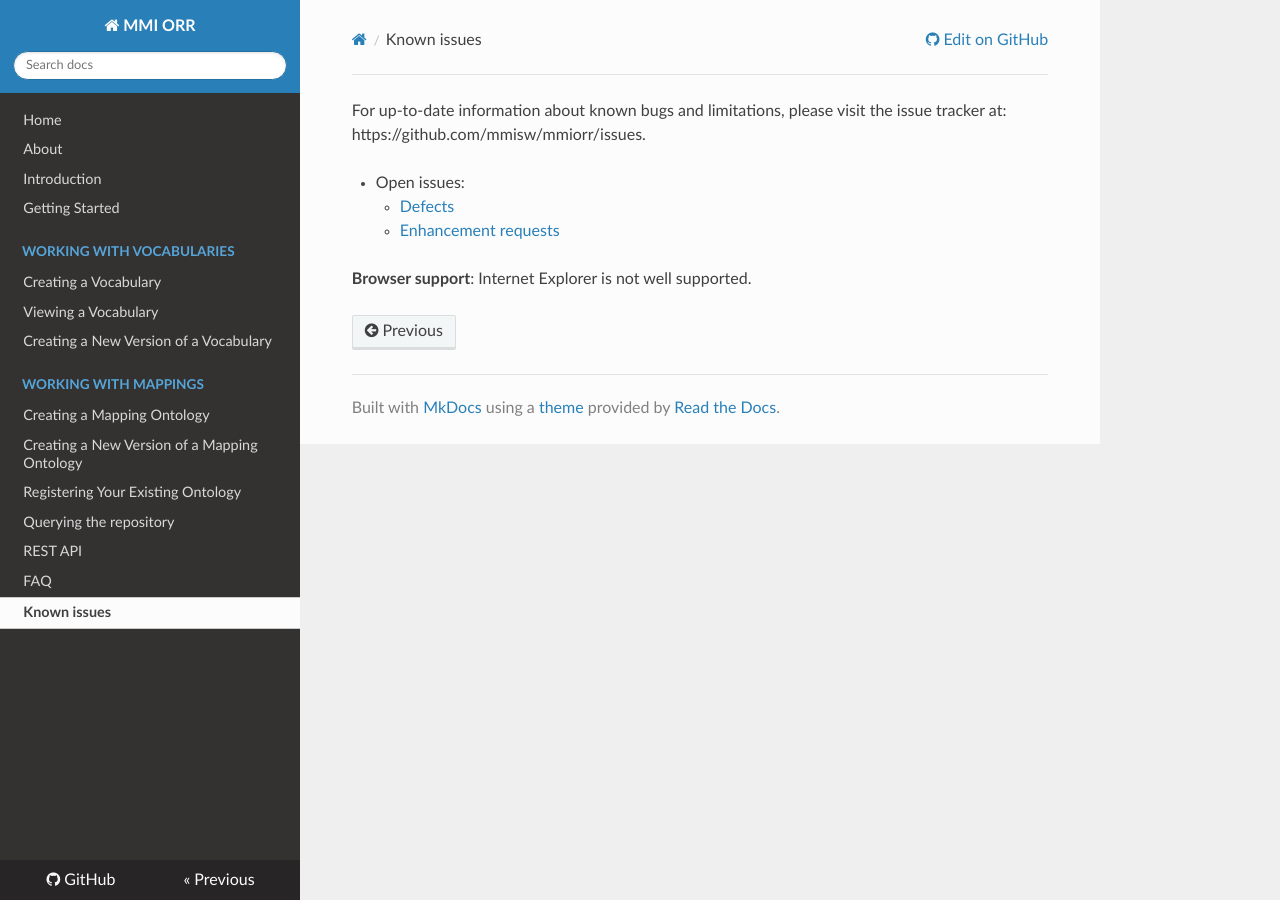
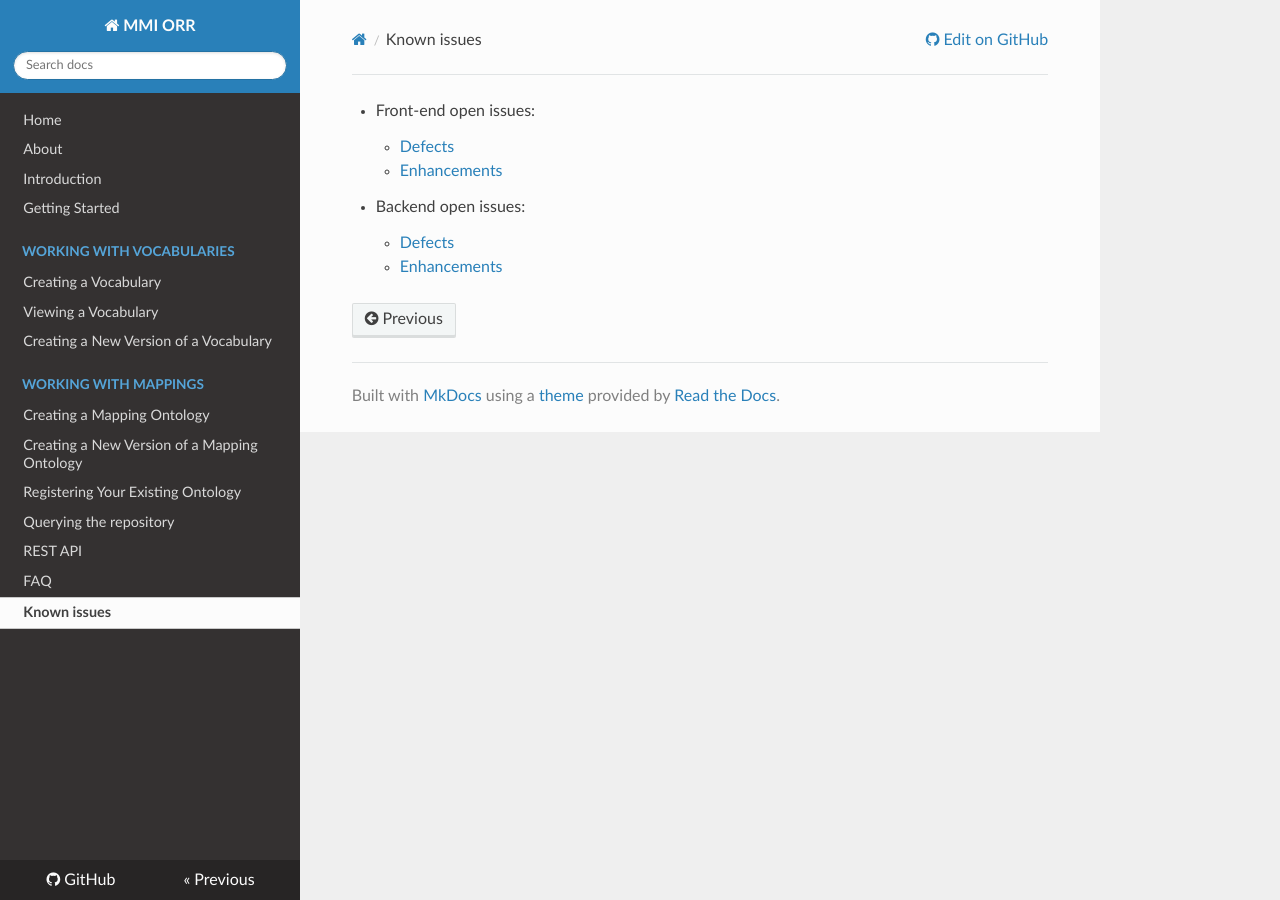
Before and after one commit to mmisw/mmiorr-docs, an MkDocs documentation site: the page built from docs/knownissues.md, in a window 1280 px wide. Built offline with MkDocs 1.6.1, drawn with Linux system fonts in a browser that asks for light colours; nearby versions of some CDN libraries; old or Windows-style settings are respelled for this version of MkDocs.

Commit message:
update known issues to point to new orr-portal and orr-ont repos

```diff
--- a/docs/knownissues.md
+++ b/docs/knownissues.md
@@ -1,10 +1,8 @@
 
+* Front-end open issues:
+    * [Defects](https://github.com/mmisw/orr-portal/issues?q=is%3Aopen+is%3Aissue+label%3Abug)
+    * [Enhancements](https://github.com/mmisw/orr-portal/issues?q=is%3Aopen+is%3Aissue+label%3Aenhancement)
 
-For up-to-date information about known bugs and limitations,
-please visit the issue tracker at: https://github.com/mmisw/mmiorr/issues.
-
-* Open issues:
-    * [Defects](https://github.com/mmisw/mmiorr/issues?q=is%3Aopen+is%3Aissue+label%3Abug)
-    * [Enhancement requests](https://github.com/mmisw/mmiorr/issues?q=is%3Aopen+is%3Aissue+label%3Aenhancement)
-
-**Browser support**: Internet Explorer is not well supported.
+* Backend open issues:
+    * [Defects](https://github.com/mmisw/orr-ont/issues?q=is%3Aopen+is%3Aissue+label%3Abug)
+    * [Enhancements](https://github.com/mmisw/orr-ont/issues?q=is%3Aopen+is%3Aissue+label%3Aenhancement)
```
